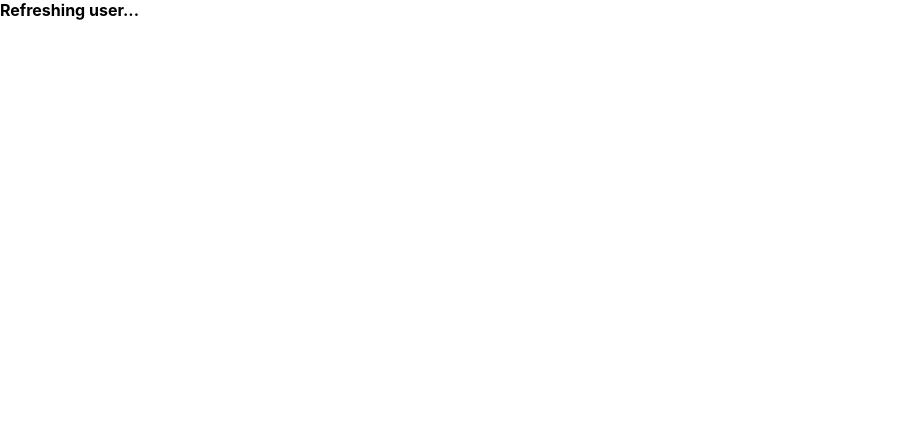
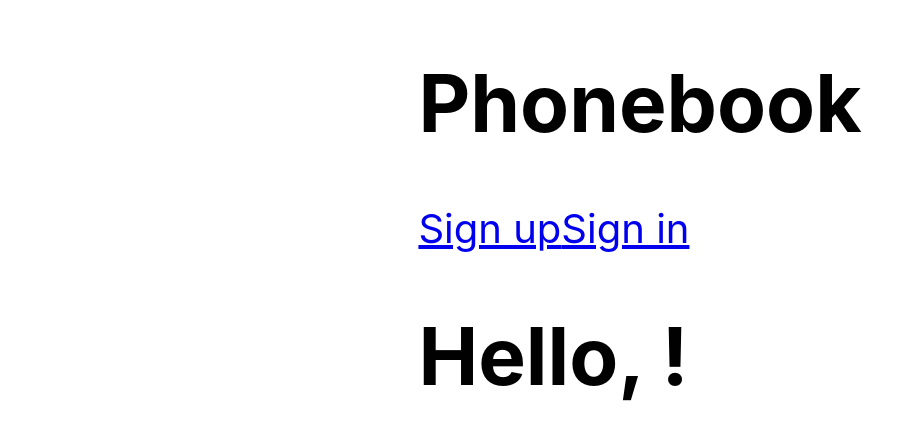
Before and after one commit to Dariaaal/goit-react-hw-08-phonebook, a React (Create React App) app: page /goit-react-hw-08-phonebook/homepage in a window 1280 px wide. Before the commit this address had no page. Shown: the top 440 px of the page, without its empty margins (0-922 px from the left). Built offline with nearby package versions, Linux system fonts and the light colour scheme.

Commit message:
sign out

```diff
--- a/src/components/App.jsx
+++ b/src/components/App.jsx
@@ -22,9 +22,10 @@ export default function App() {
   }, [dispatch]);
 
 
-    return isRefreshing ? (
-        <b>Refreshing user...</b>
-      ) :(
+    // return isRefreshing ? (
+    //     <b>Refreshing user...</b>
+    //   ) :
+    return (
       <div
       style={{
         display: 'flex',
@@ -38,7 +39,7 @@ export default function App() {
 
           <Routes>
           <Route path="/" element={<Layout/>}>
-            <Route index element={<HomePage/>} />
+            <Route path="/homepage" element={<HomePage/>} />
             <Route
               path="/register"
               element={
--- a/src/components/user/UserMenu.jsx
+++ b/src/components/user/UserMenu.jsx
@@ -6,24 +6,23 @@ import * as authOperations from 'redux/auth/auth-operations';
 export default function UserMenu () {
 
     const dispatch = useDispatch();
-    const name = useSelector(authSelectors.getUsername);
     const email = useSelector(authSelectors.getUserEmail);
 
     return (
         <div>
           <nav>
-            <NavLink to="/">
+            <NavLink to="/homepage">
               Homepage
             </NavLink>
             <NavLink to="/contacts">
               My Contacts
             </NavLink>
           </nav>
-          <p>User: {name}</p>
-          <p>Email: {email}</p>
-          <button onClick={() => dispatch(authOperations.logOut())}>
+          <p>{email}</p>
+          <NavLink to="/"><button onClick={() => dispatch(authOperations.logOut())}>
             SIGN OUT
           </button>
+          </NavLink>
         </div>
       );
 }
--- a/src/pages/HomePage.jsx
+++ b/src/pages/HomePage.jsx
@@ -4,7 +4,7 @@ import authSelectors from 'redux/auth/auth-selectors';
 
 export default function HomePage () {
     const name = useSelector(authSelectors.getUsername);
-    <div>
+    return <div>
         <h1>Hello, {name}!</h1>
     </div>
 };
```
